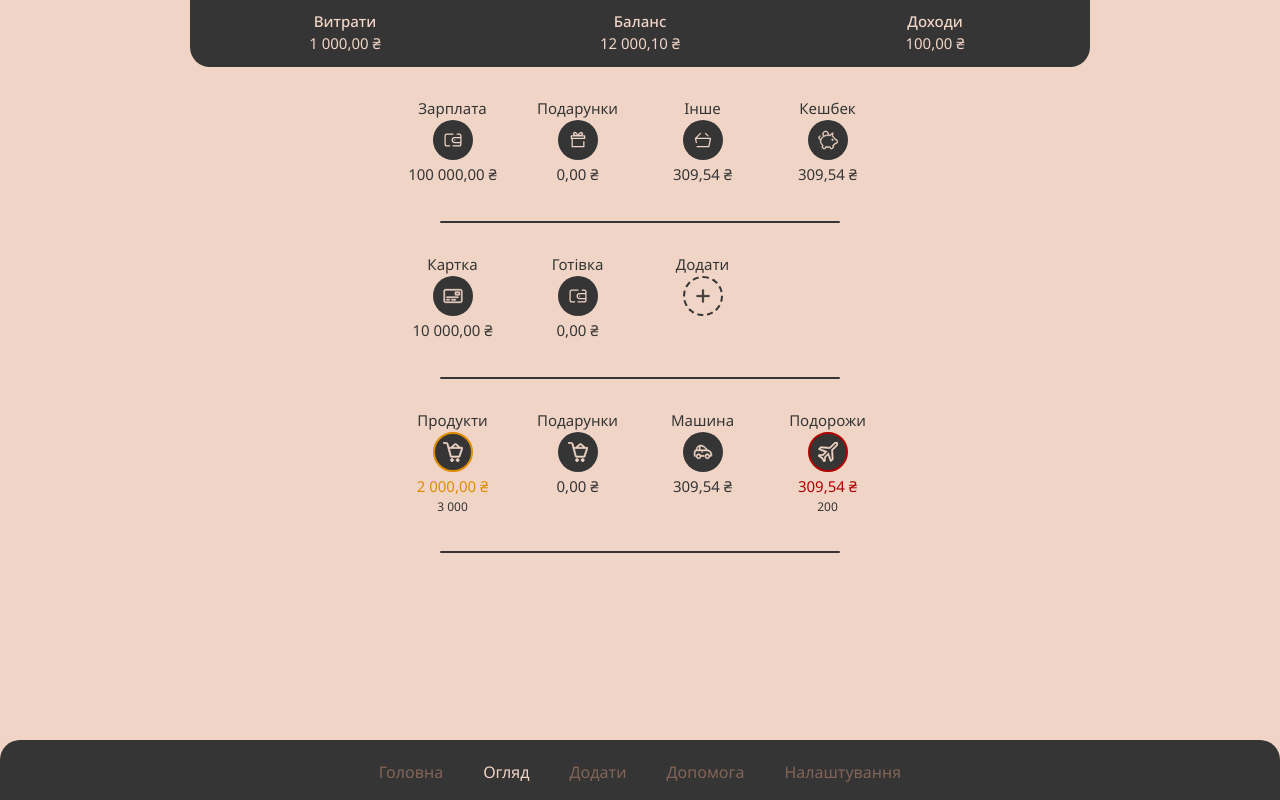
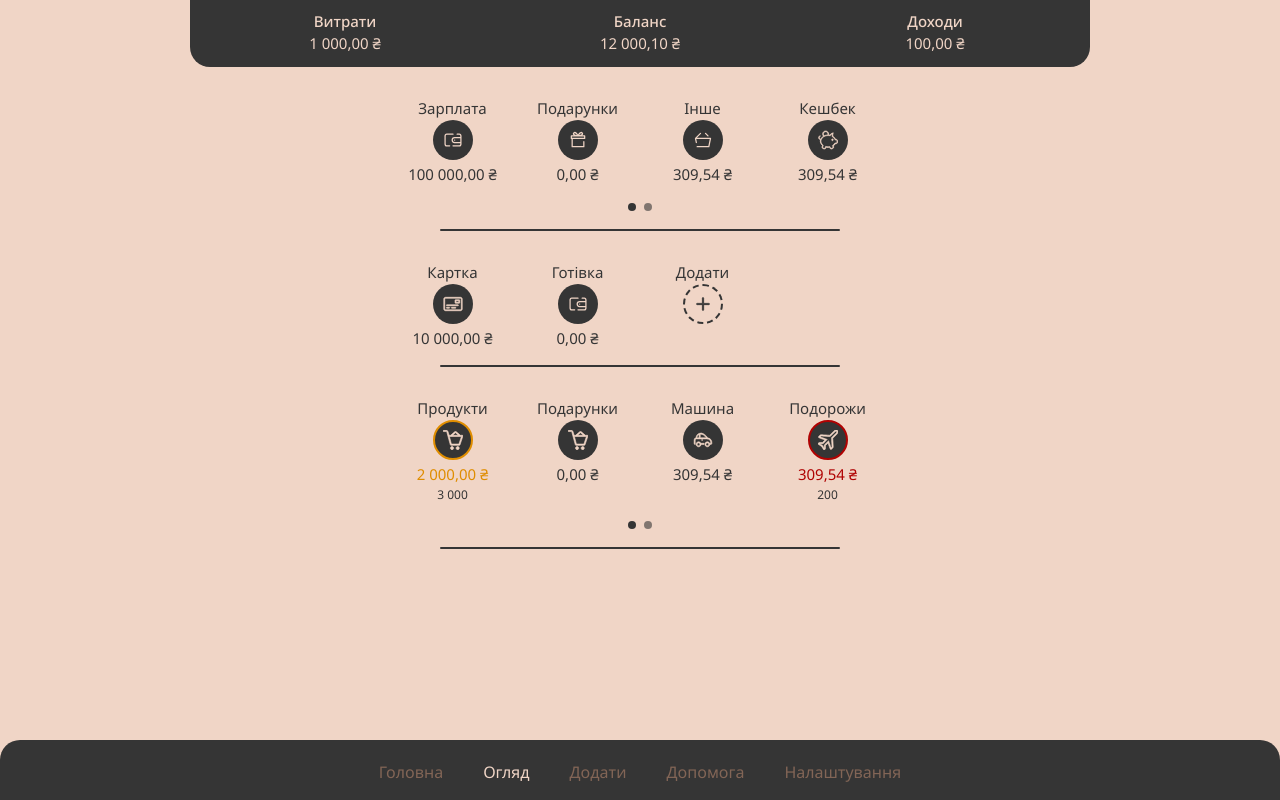
Before and after one commit to anastasiakibkalo/financial-accounting, a Next.js app: page /review in a window 1280 px wide. Built offline with nearby package versions, Linux system fonts and the light colour scheme.

Commit message:
fix category's pagination

```diff
--- a/src/components/Category/Category.tsx
+++ b/src/components/Category/Category.tsx
@@ -33,6 +33,7 @@ const Category: FC<IProp> = ({ type }) => {
       <Slider
         list={isAcceptingList}
         setIsOpenAddCategory={setIsOpenAddCategory}
+        type={type}
       />
       {isOpenAddCategory && (
         <Modal closeModal={setIsOpenAddCategory}>
--- a/src/components/Category/Slider/Slider.tsx
+++ b/src/components/Category/Slider/Slider.tsx
@@ -15,16 +15,17 @@ import PlusIcon from "images/icons/plus.svg";
 interface IProps {
   list: any;
   setIsOpenAddCategory: (bool: boolean) => void;
+  type: string;
 }
 
-const Slider: FC<IProps> = ({ list, setIsOpenAddCategory }) => {
+const Slider: FC<IProps> = ({ list, setIsOpenAddCategory, type }) => {
   const sliderParams = useMemo(
     () => ({
       slidesPerView: 4,
       className: "category-swiper",
       modules: [Pagination],
       pagination: {
-        el: ".category-pagination",
+        el: `.category-pagination.${type}`,
         clickable: true,
       },
     }),
@@ -55,7 +56,7 @@ const Slider: FC<IProps> = ({ list, setIsOpenAddCategory }) => {
           />
         </SwiperSlide>
       </Swiper>
-      <SliderPagination extClassName="category-pagination" />
+      <SliderPagination extClassName={`category-pagination ${type}`} />
     </>
   );
 };
```
